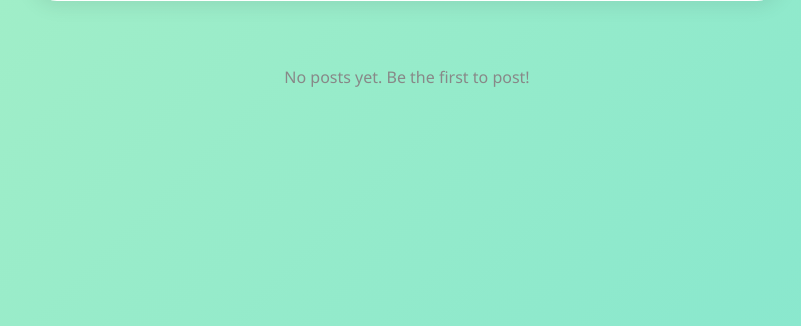
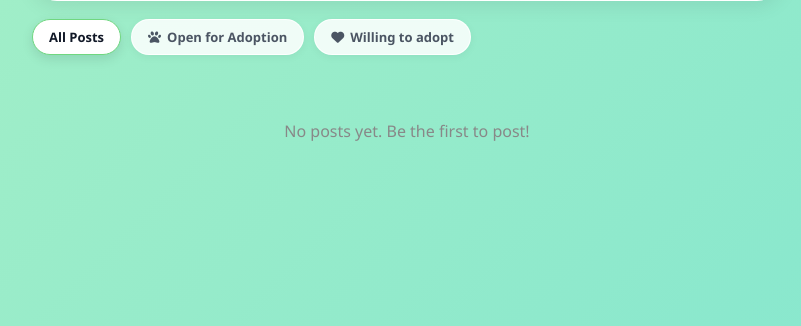
Before and after one commit to lekotwardenz/FurAdoption_Final, a Django app: page / in a window 1280 px wide. Shown: the part 164-490 px from the top of the page, without its empty margins (233-1034 px from the left). Run offline with Django 5.2, Linux system fonts and the light colour scheme; data comes from the database, SQL or seed files in the repository; data that the repository does not hold is empty.

Commit message:
feat(home): add post classification filter pills for adoption and rescue posts

```diff
--- a/FurAdoption/apps/core/static/core/home.css
+++ b/FurAdoption/apps/core/static/core/home.css
@@ -828,3 +828,54 @@ body {
     font-size: 13px;
     padding: 18px 12px;
 }
+
+/* --- FEED FILTER BAR --- */
+.feed-filter-bar {
+    width: 100%;
+    max-width: 750px;
+    margin: 18px auto 0 auto;
+    display: flex;
+    align-items: center;
+    gap: 10px;
+    flex-wrap: wrap;
+}
+
+.filter-pill {
+    background-color: rgba(255, 255, 255, 0.85);
+    color: #4b5563;
+    border: 1px solid rgba(255, 255, 255, 0.9);
+    border-radius: 999px;
+    padding: 8px 16px;
+    font-size: 13px;
+    font-weight: 600;
+    cursor: pointer;
+    display: inline-flex;
+    align-items: center;
+    gap: 6px;
+    box-shadow: 0 2px 8px rgba(0, 0, 0, 0.05);
+    transition: all 0.2s ease;
+}
+
+.filter-pill:hover {
+    background-color: #ffffff;
+    transform: translateY(-1px);
+}
+
+.filter-pill.active {
+    background-color: #ffffff;
+    color: #111827;
+    border-color: #70D780;
+    box-shadow: 0 4px 12px rgba(0, 0, 0, 0.1);
+}
+
+.filter-pill[data-filter="Rescue"].active {
+    background-color: #e0fcf2;
+    color: #1eb386;
+    border-color: #1eb386;
+}
+
+.filter-pill[data-filter="Looking to Adopt"].active {
+    background-color: #e6f2ff;
+    color: #4a90e2;
+    border-color: #4a90e2;
+}
--- a/FurAdoption/apps/core/static/core/home.js
+++ b/FurAdoption/apps/core/static/core/home.js
@@ -14,9 +14,38 @@ document.addEventListener('DOMContentLoaded', () => {
     const emojiPickerMenu = document.getElementById('emojiPickerMenu');
     const emojiItems = document.querySelectorAll('.emoji-item');
 
-
     let selectedFiles = [];
     const MAX_IMAGES = 10;
+
+    // --- FEED FILTER LOGIC ---
+    const filterPills = document.querySelectorAll('.filter-pill');
+    const filteredEmptyState = document.getElementById('filteredEmptyState');
+    let activeFilter = 'all';
+
+    function applyFeedFilter(filterValue) {
+        activeFilter = filterValue;
+        const postCards = document.querySelectorAll('.feed-container .post-card');
+        let visibleCount = 0;
+
+        postCards.forEach(card => {
+            const postType = card.getAttribute('data-post-type');
+            const matches = filterValue === 'all' || postType === filterValue;
+            card.style.display = matches ? '' : 'none';
+            if (matches) visibleCount++;
+        });
+
+        if (filteredEmptyState) {
+            filteredEmptyState.style.display = (postCards.length > 0 && visibleCount === 0) ? 'block' : 'none';
+        }
+    }
+
+    filterPills.forEach(pill => {
+        pill.addEventListener('click', () => {
+            filterPills.forEach(p => p.classList.remove('active'));
+            pill.classList.add('active');
+            applyFeedFilter(pill.getAttribute('data-filter') || 'all');
+        });
+    });
 
     // --- PROFILE DROPDOWN POPOUT LOGIC ---
     const profileTrigger = document.getElementById('profileDropdownTrigger');
@@ -260,6 +289,8 @@ document.addEventListener('DOMContentLoaded', () => {
                     const feedContainer = document.querySelector('.feed-container');
                     if (feedContainer && feedContainer.querySelectorAll('.post-card').length === 0) {
                         feedContainer.innerHTML = '<div class="empty-feed"><p style="text-align: center; color: #888; margin-top: 40px;">No posts yet. Be the first to post!</p></div>';
+                    } else {
+                        applyFeedFilter(activeFilter);
                     }
                 } else {
                     alert('Error: ' + (data.message || 'Could not delete post.'));
@@ -310,7 +341,6 @@ document.addEventListener('DOMContentLoaded', () => {
         });
     });
 
-    // --- COMMENTS LOGIC ---
     // --- COMMENTS LOGIC ---
     const commentButtons = document.querySelectorAll('.submit-comment-btn');
 
--- a/FurAdoption/apps/core/templates/core/home.html
+++ b/FurAdoption/apps/core/templates/core/home.html
@@ -68,7 +68,6 @@
                         <i class="fa-solid fa-gear"></i> Settings
                     </a>
                     <div class="dropdown-divider"></div>
-                    <!-- Django Logout Link (or form) -->
                     <form action="{% url 'logout' %}" method="post" style="margin: 0;">
                         {% csrf_token %}
                         <button type="submit" class="dropdown-item dropdown-logout-btn">
@@ -98,11 +97,24 @@
             </button>
         </div>
 
+        <!-- Feed Filter Bar -->
+        <div class="feed-filter-bar">
+            <button type="button" class="filter-pill active" data-filter="all">
+                All Posts
+            </button>
+            <button type="button" class="filter-pill" data-filter="Rescue">
+                <i class="fa-solid fa-paw"></i> Open for Adoption
+            </button>
+            <button type="button" class="filter-pill" data-filter="Looking to Adopt">
+                <i class="fa-solid fa-heart"></i> Willing to adopt
+            </button>
+        </div>
+
         <!-- The Dynamic Scrollable Feed -->
         <div class="feed-container">
 
             {% for post in posts %}
-            <div class="post-card">
+            <div class="post-card" data-post-type="{{ post.post_type }}">
 
                 <!-- Post Header Row -->
                 <div class="post-header">
@@ -196,6 +208,12 @@
             </div>
             {% endfor %}
 
+            <div class="empty-feed" id="filteredEmptyState" style="display: none;">
+                <p style="text-align: center; color: #555; margin-top: 20px; background: white; padding: 25px; border-radius: 20px; box-shadow: 0 5px 20px rgba(0, 0, 0, 0.05);">
+                    No posts match this filter yet.
+                </p>
+            </div>
+
         </div>
 
     </main>
```
